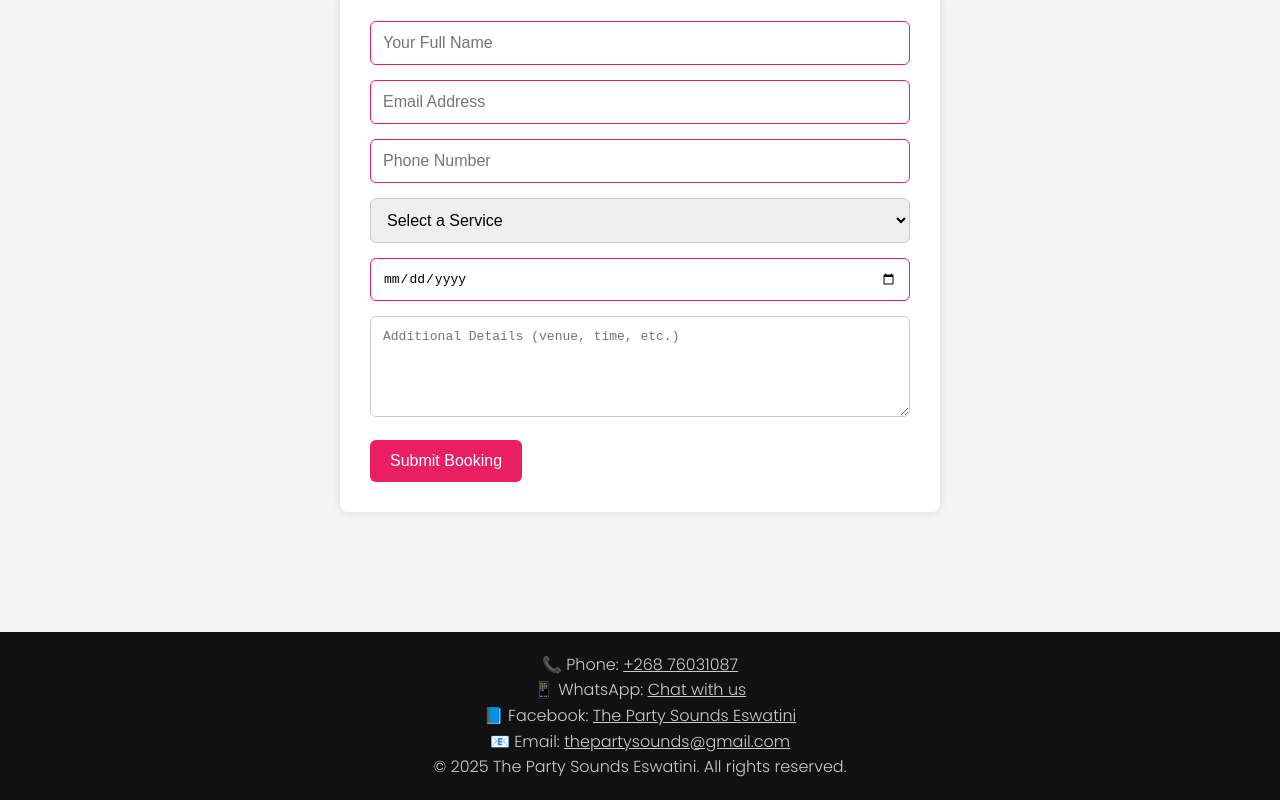
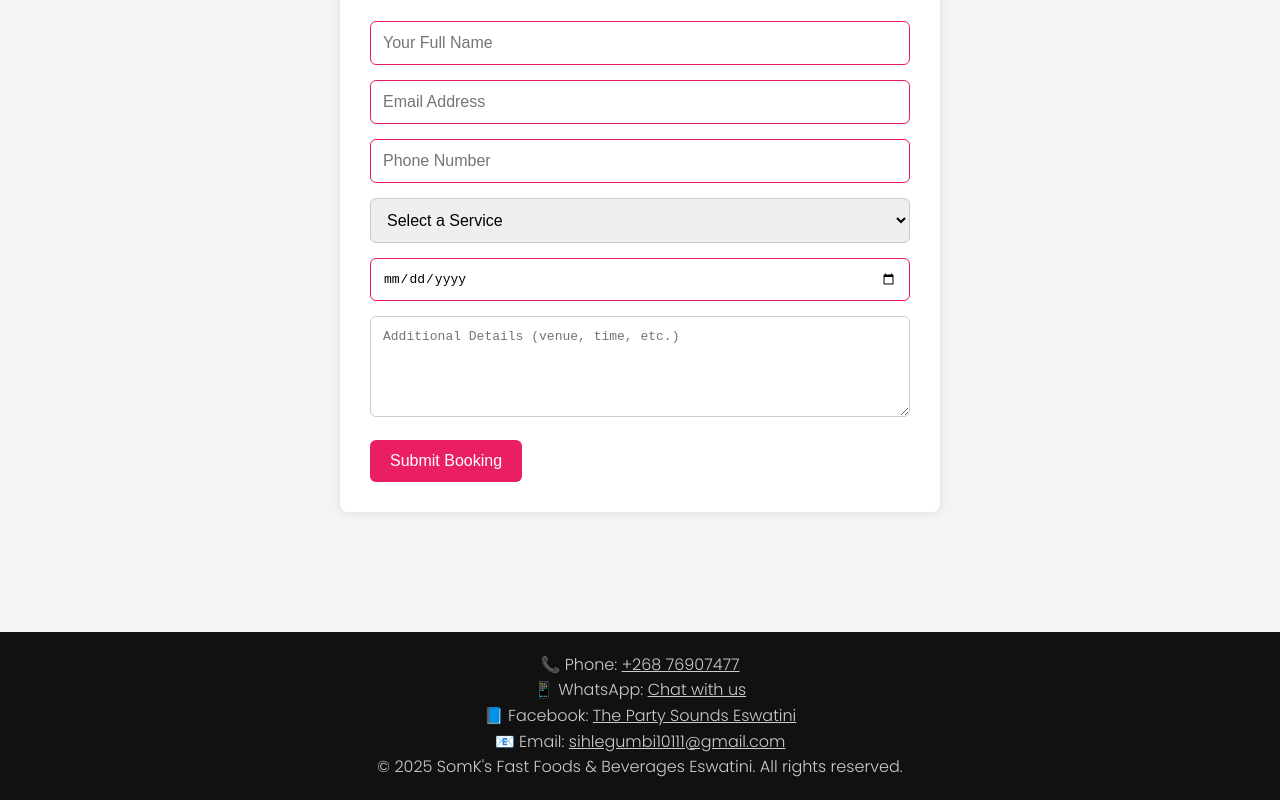
Before and after one commit to Jakalaz/SomKFastFood-Bev, a plain HTML site: page index.html in a window 1280 px wide. Shown: the part 1628-2428 px from the top of the page. Drawn offline with nearby package versions, Linux system fonts and the light colour scheme.

Commit message:
Update index.html

```diff
--- a/index.html
+++ b/index.html
@@ -249,11 +249,11 @@
 
 <!-- Footer with Social Links -->
 <footer id="contact">
-  <p>📞 Phone: <a href="tel:+26876031087" style="color: #ccc;">+268 76031087</a></p>
-  <p>📱 WhatsApp: <a href="https://wa.me/26879637097" target="_blank" style="color: #ccc;">Chat with us</a></p>
+  <p>📞 Phone: <a href="tel:+26876907477" style="color: #ccc;">+268 76907477</a></p>
+  <p>📱 WhatsApp: <a href="https://wa.me/26876907477" target="_blank" style="color: #ccc;">Chat with us</a></p>
   <p>📘 Facebook: <a href="https://www.facebook.com/people/The-Party-Sounds-Eswatini/61559046577098/#" target="_blank" style="color: #ccc;">The Party Sounds Eswatini</a></p>
-  <p>📧 Email: <a href="mailto:cl5292864@gmail.com" style="color: #ccc;">thepartysounds@gmail.com</a></p>
-  <p>&copy; 2025 The Party Sounds Eswatini. All rights reserved.</p>
+  <p>📧 Email: <a href="mailto:sihlegumbi10111@gmail.com" style="color: #ccc;">sihlegumbi10111@gmail.com</a></p>
+  <p>&copy; 2025 SomK's Fast Foods & Beverages Eswatini. All rights reserved.</p>
 </footer>
 
 <script type="text/javascript">
```
